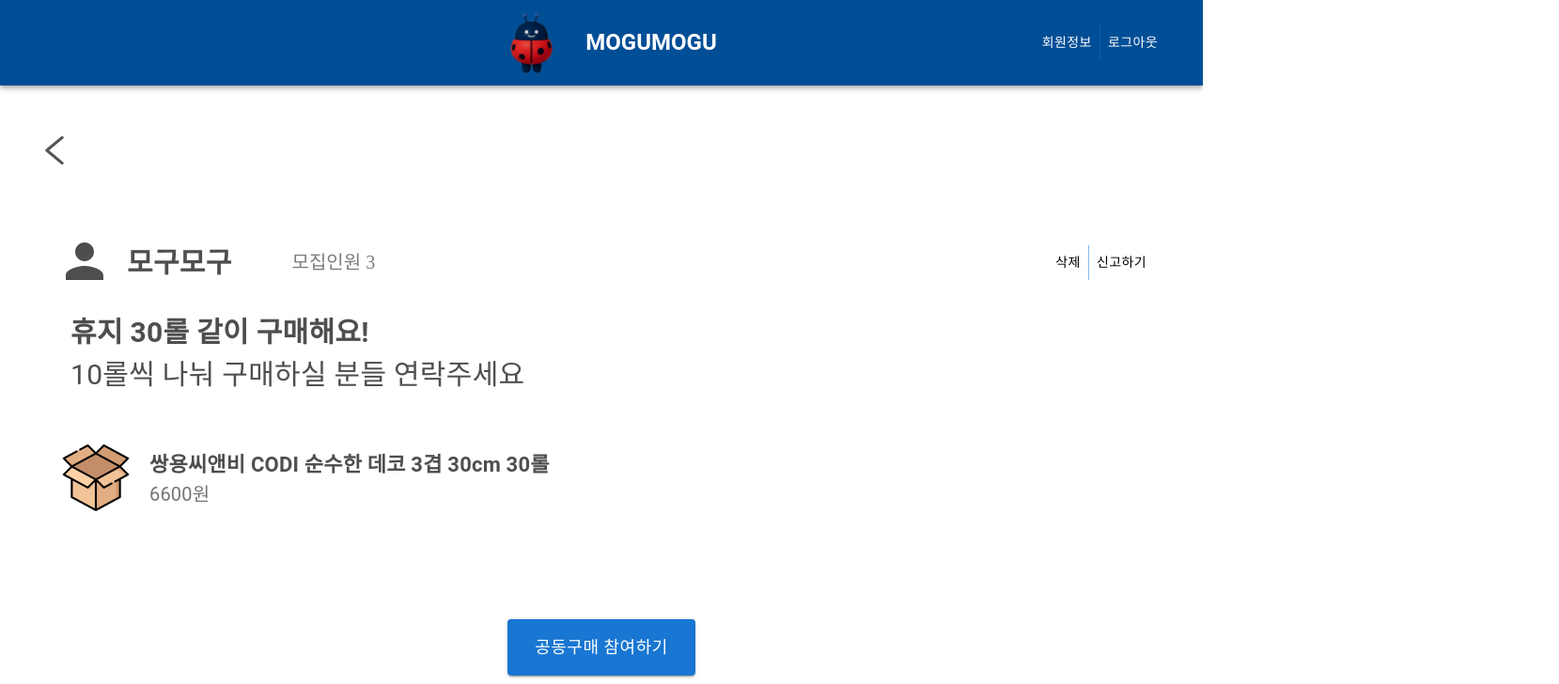
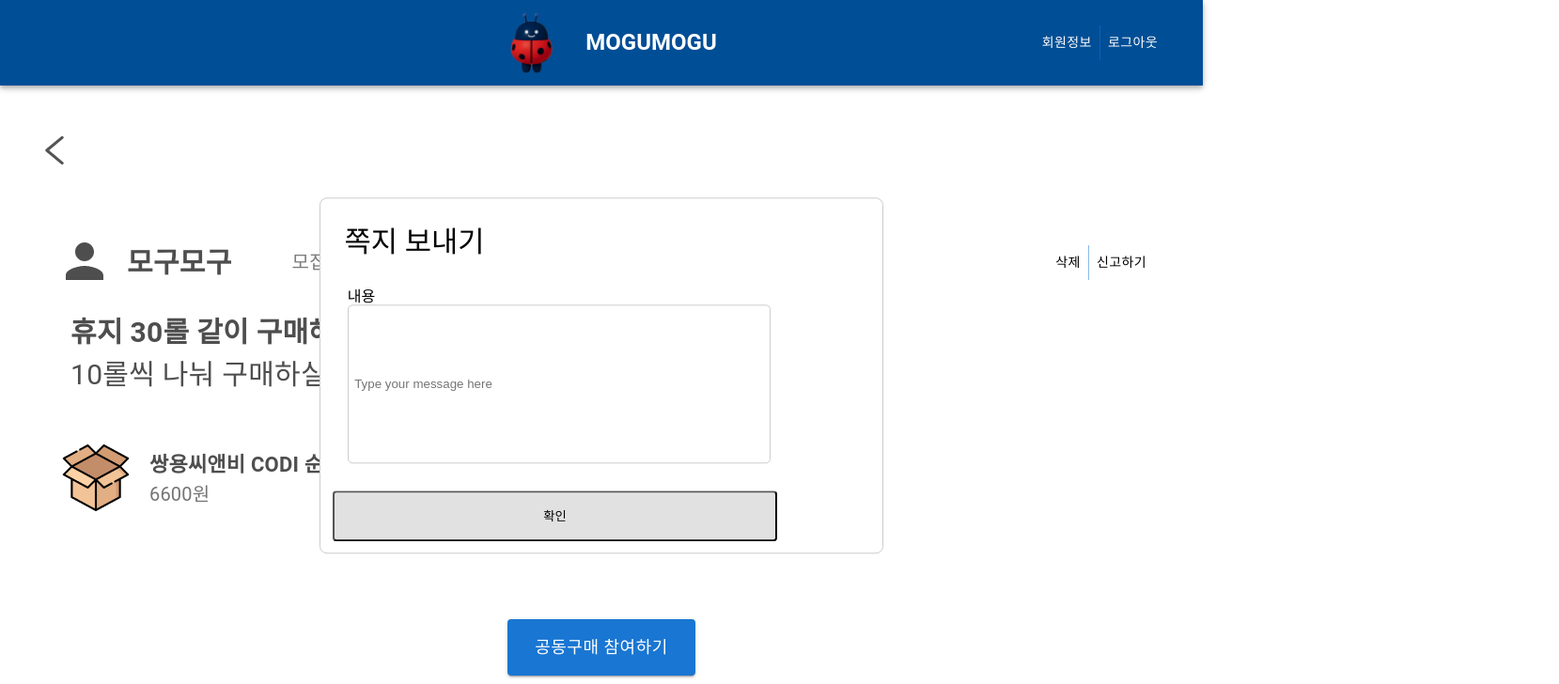
Before and after one commit to jodandan/mogumogu, a React (Create React App) app: page /postdetail/1 in a window 1280 px wide. Both pictures are taken after a click on the button "공동구매 참여하기". Shown: the top 728 px of the page at 94% size, 1659 px wide, since content can reach past the window. Built offline with nearby package versions, Linux system fonts and the light colour scheme.

Commit message:
[feat/mainPageAPI] 채팅팝업 연걸 및 콘솔로그 에러 해결

```diff
--- a/package.json
+++ b/package.json
@@ -28,12 +28,16 @@
     "test": "react-scripts test",
     "eject": "react-scripts eject"
   },
+
+
+
   "eslintConfig": {
     "extends": [
       "react-app",
       "react-app/jest"
     ]
   },
+
   "browserslist": {
     "production": [
       ">0.2%",
--- a/public/index.html
+++ b/public/index.html
@@ -14,7 +14,7 @@
       manifest.json provides metadata used when your web app is installed on a
       user's mobile device or desktop. See https://developers.google.com/web/fundamentals/web-app-manifest/
     -->
-    <link rel="manifest" href="%PUBLIC_URL%/manifest.json" />
+    <link rel="/manifest" href="%PUBLIC_URL%/manifest.json" />
     <!--
       Notice the use of %PUBLIC_URL% in the tags above.
       It will be replaced with the URL of the `public` folder during the build.
--- a/src/pages/MainPage/MainPage.js
+++ b/src/pages/MainPage/MainPage.js
@@ -1,12 +1,12 @@
+import axios from 'axios';
+import React, { useState, useEffect } from 'react';
 
-import React from 'react';
-import Container from '@mui/material/Container';
+
 import { createTheme, ThemeProvider } from '@mui/material/styles';
 import SearchIcon from '@mui/icons-material/Search';
 import { styled, alpha } from '@mui/material/styles';
 import InputBase from '@mui/material/InputBase';
 import { Toolbar, Grid } from '@mui/material';
-import { useState } from 'react';
 import MailOutlineIcon from '@mui/icons-material/MailOutline';
 import PersonOutlineIcon from '@mui/icons-material/PersonOutline';
 import Guide from "../../assets/Guide.png"
@@ -63,7 +63,24 @@ const defaultTheme = createTheme();
 
 export default function MainPage() {
   const [searchTerm, setSearchTerm] = useState(''); // 검색어 상태
+  const [boardData, setBoardData] = useState([]);
   const navigate = useNavigate();
+
+  useEffect(() => {
+    // API에서 데이터 가져오기
+    const fetchData = async () => {
+      try {
+        const response = await axios.get('http://dana-seo.shop/api/article/getAll');
+        setBoardData(response.data);
+        console.log(response);
+      } catch (error) {
+        console.error('Error fetching data:', error);
+      }
+    };
+
+    fetchData();
+  }, []);
+
 
   //배너 스타일링
   const styles = {
@@ -84,7 +101,7 @@ export default function MainPage() {
   return (
     <ThemeProvider theme={defaultTheme}>
 
-      <Toolbar sx={{ margin:'5rem 2rem 5rem 8rem', alignItems: 'center' }}>
+      <Toolbar sx={{ margin: '5rem 2rem 5rem 8rem', alignItems: 'center' }}>
         <Grid></Grid>
         <Grid container justifyContent="center">
           {/* 검색창 */}
@@ -104,10 +121,10 @@ export default function MainPage() {
         {/* 아이콘 */}
         <PersonOutlineIcon
           sx={{ fontSize: '40px', color: '#6E6E6E', marginRight: "1rem" }}
-        onClick={()=>{navigate("/mypage")}}/>
+          onClick={() => { navigate("/mypage") }} />
         <MailOutlineIcon
           sx={{ fontSize: '40px', color: '#6E6E6E' }}
-        onClick={()=>{navigate("/note")}}/>
+          onClick={() => { navigate("/note") }} />
       </Toolbar>
       {/* 배너 */}
       <Grid container style={styles.container}>
@@ -116,17 +133,17 @@ export default function MainPage() {
 
       {/* 게시글 헤더 */}
       <Grid container direction="column" justifyContent="space-around" alignItems="center">
-        <Grid container style={{ fontSize:'25px', padding: '3rem 1rem 2rem 1rem', fontWeight: 'bold', color: '#414141' }}>
+        <Grid container style={{ fontSize: '25px', padding: '3rem 1rem 2rem 1rem', fontWeight: 'bold', color: '#414141' }}>
           <Grid item xs={4} />
           <Grid item xs={4} style={{ textAlign: 'center', display: 'flex', alignItems: 'center', justifyContent: 'center' }}>
             글 목록
           </Grid>
-      <Grid item xs={4} style={{ textAlign: 'center'}}>
+          <Grid item xs={4} style={{ textAlign: 'center' }}>
             <Chip
-          style={{ fontSize: "20px", width: "10rem", height: "3rem"}}
-          icon={<DriveFileRenameOutlineTwoToneIcon fontSize='large'/>}
+              style={{ fontSize: "20px", width: "10rem", height: "3rem" }}
+              icon={<DriveFileRenameOutlineTwoToneIcon fontSize='large' />}
               label="글쓰기"
-          onClick={()=>{navigate("/createpost")}}
+              onClick={() => { navigate("/createpost") }}
             />
           </Grid>
         </Grid>
--- a/src/pages/Post/PostDetail/PostDetail.js
+++ b/src/pages/Post/PostDetail/PostDetail.js
@@ -1,11 +1,22 @@
-import React from 'react';
-import {  Grid, Typography, Container, Button, ButtonGroup } from '@mui/material';
+import React, { useState } from 'react';
+import styled from 'styled-components';
+import { Grid, Typography, Container, Button, ButtonGroup } from '@mui/material';
 import { useNavigate } from 'react-router';
 import { ReactComponent as BackbuttonIcon } from "../../../assets/Backbutton_icon.svg"
 import PersonIcon from '@mui/icons-material/Person';
 import BoxImg from "../../../assets/BoxImg.png"
 
 export default function PostDetail() {
+  const [isPopupVisible, setPopupVisible] = useState(false);
+
+  const handleButtonClick = () => {
+    setPopupVisible(true);
+  };
+
+  const handleSendMessageClick = () => {
+    setPopupVisible(false);
+  };
+
   const navigate = useNavigate();
 
   const handleBackButtonClick = () => {
@@ -23,9 +34,9 @@ export default function PostDetail() {
         <Container maxWidth="xl">
 
           {/* 게시글 */}
-        <Grid container  alignItems="center" justifyContent="flex-start" marginLeft="20px">
+          <Grid container alignItems="center" justifyContent="flex-start" marginLeft="20px">
             <Grid item>
-    <PersonIcon  style={{ fontSize: 60, color: '#4F4E4E', cursor: 'pointer'}}/>
+              <PersonIcon style={{ fontSize: 60, color: '#4F4E4E', cursor: 'pointer' }} />
             </Grid>
             <Grid item>
 
@@ -39,7 +50,7 @@ export default function PostDetail() {
               </Typography>
 
             </Grid>
-      <Grid item style={{ marginLeft: 'auto', paddingRight:'2rem' }}>
+            <Grid item style={{ marginLeft: 'auto', paddingRight: '2rem' }}>
               <ButtonGroup variant="text" aria-label="outlined button group">
                 <Button style={{ color: '#000000' }}>삭제</Button>
                 <Button style={{ color: '#000000' }}>신고하기</Button>
@@ -50,10 +61,10 @@ export default function PostDetail() {
           <Grid container alignItems="center" justifyContent="flex-start" marginTop="20px" marginLeft="20px">
 
             <Grid item>
-            <Typography variant="body1" style={{ marginLeft: '15px', fontSize: '30px', color: '#4F4E4E', fontWeight: 'bold'}}  align="left">
+              <Typography variant="body1" style={{ marginLeft: '15px', fontSize: '30px', color: '#4F4E4E', fontWeight: 'bold' }} align="left">
                 휴지 30롤 같이 구매해요!
               </Typography>
-            <Typography style={{ marginLeft: '15px', fontSize: '30px', color: '#4F4E4E' }}  align="left">
+              <Typography style={{ marginLeft: '15px', fontSize: '30px', color: '#4F4E4E' }} align="left">
                 10롤씩 나눠 구매하실 분들 연락주세요
               </Typography>
             </Grid>
@@ -65,7 +76,7 @@ export default function PostDetail() {
                 <img src={BoxImg} alt="" />
               </Grid>
               <Grid item>
-    <Typography variant="body1" style={{ fontWeight:"bold", marginLeft: '15px', fontSize: '22px', color: '#4F4E4E' }}>
+                <Typography variant="body1" style={{ fontWeight: "bold", marginLeft: '15px', fontSize: '22px', color: '#4F4E4E' }}>
                   쌍용씨앤비 CODI 순수한 데코 3겹 30cm 30롤
                 </Typography>
                 <Typography style={{ marginLeft: '15px', textAlign: 'left', fontSize: '20px', color: '#757474' }}>
@@ -84,18 +95,77 @@ export default function PostDetail() {
                   width: '200px',
                   height: '60px',
                 }}
-    >공동구매 참여하기</Button>
+                onClick={handleButtonClick}
+              >공동구매 참여하기
+              </Button>
+              {isPopupVisible && (
+                <Popup>
+                  <PopupContent>
+                    <Title>쪽지 보내기</Title>
+                    <div style={{ display: 'flex', flexDirection: 'column', padding: '1rem' }}>
+                      <p>내용</p>
+                      <NoteInput placeholder="Type your message here" style={{ width: '34vw' }}></NoteInput>
+                    </div>
+                    <SendButton onClick={handleSendMessageClick}>확인</SendButton>
+                  </PopupContent>
+                </Popup>
+              )}
             </Grid>
           </Grid>
         </Container>
-
       </Grid>
-
-
-
-
-
-
     </>
   );
 }
+
+const Popup = styled.div`
+  position: absolute;
+  top: 50%;
+  left: 50%;
+  transform: translate(-50%, -50%);
+  width: 80vw;
+  max-width: 600px;
+  z-index: 2;
+`;
+
+const PopupContent = styled.div`
+  background: white;
+  padding: 1vw;
+  border: 1px solid #ccc;
+  border-radius: 8px;
+  display: flex;
+  flex-direction: column;
+
+  input {
+    width: 100vw;
+    height: 12vw;
+    border: none;
+    border-radius: 5px;
+    padding: 0.5vw;
+    margin-bottom: 1vw;
+    border: 1px solid #ccc;
+  }
+`;
+
+const Title = styled.div`
+  width: 100vw;
+  flex-shrink: 0;
+  color: var(--black, #000);
+  font-family: HeadlandOne;
+  font-size: 2.4vw;
+  font-style: normal;
+  font-weight: 400;
+  line-height: 140%;
+  padding: 1vw;
+`;
+
+const NoteInput = styled.input`
+    width: 10vw;
+`;
+
+const SendButton = styled.button`
+  width: 37vw;
+  height: 54px;
+  border-radius: 4px;
+  background: var(--gray-100, #e1e1e1);
+`;
```
Also changed, not shown: public/manifest.json (added), 1 other file (tests, documents, lock files or other folders). Lines whose indentation alone changed are shown as unchanged.
